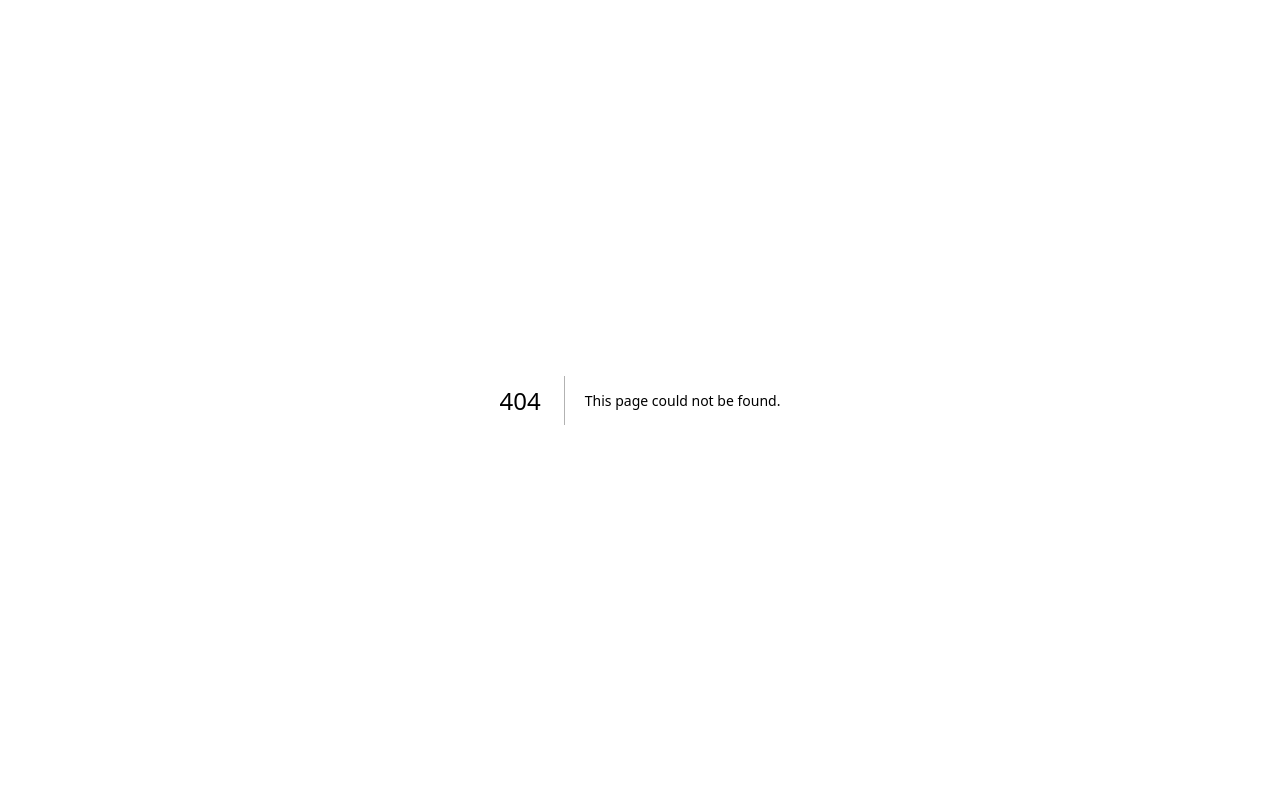
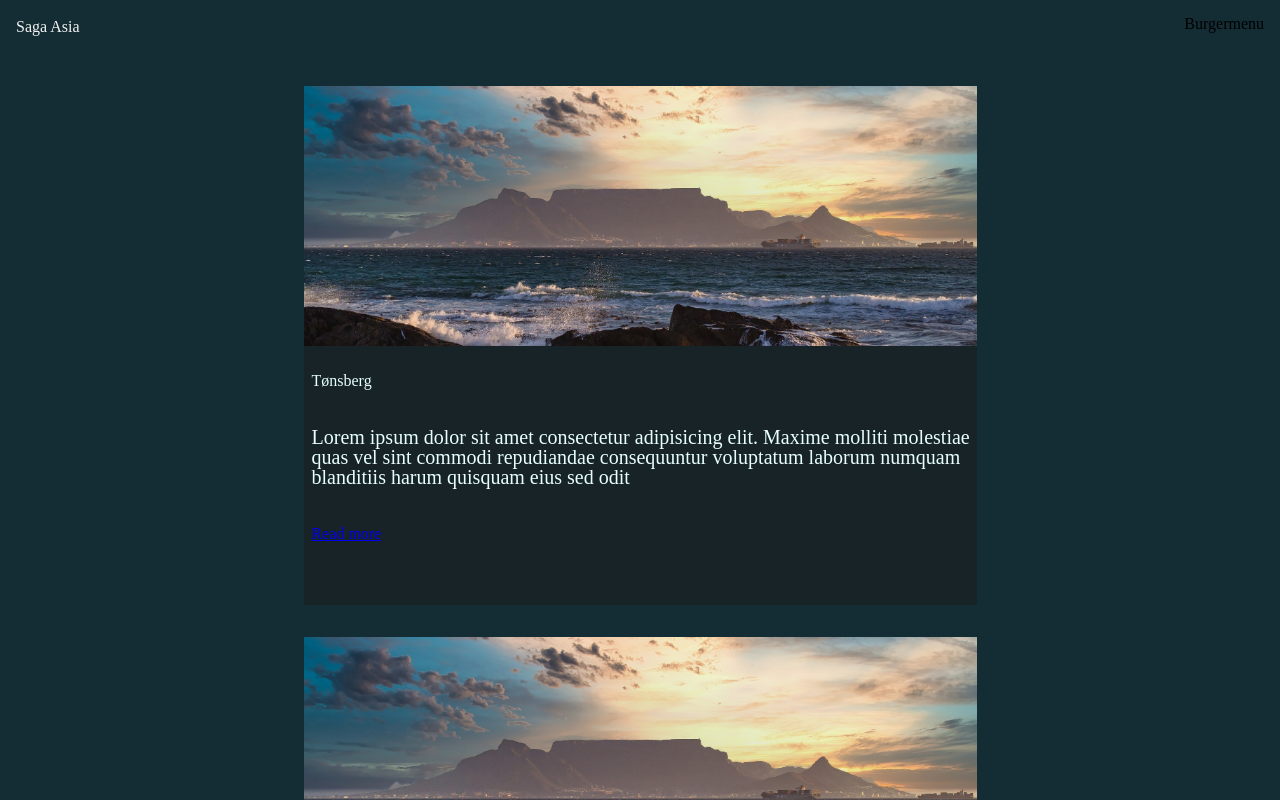
Before and after one commit to mobak88/Saga-Farmann, a Next.js app: page /destinations in a window 1280 px wide. Before the commit this address had no page. Shown: the top 800 px of the page. Built offline with nearby package versions, Linux system fonts and the light colour scheme.

Commit message:
created destinations page

```diff
--- /dev/null
+++ b/src/components/cards/destination-card/data.tsx
@@ -0,0 +1,55 @@
+import image from "../../../../public/assets/destination.jpg";
+
+const destinationsData = [
+  {
+    id: 1,
+    img: image,
+    header: "Tønsberg",
+    text: "Lorem ipsum dolor sit amet consectetur adipisicing elit. Maxime molliti molestiae quas vel sint commodi repudiandae consequuntur voluptatum laborum numquam blanditiis harum quisquam eius sed odit",
+  },
+
+  {
+    id: 2,
+    img: image,
+    header: "Lubeck",
+    text: "Lorem ipsum dolor sit amet consectetur adipisicing elit. Maxime molliti molestiae quas vel sint commodi repudiandae consequuntur voluptatum laborum numquam blanditiis harum quisquam eius sed odit",
+  },
+  {
+    id: 3,
+    img: image,
+    header: "Lubeck",
+    text: "Lorem ipsum dolor sit amet consectetur adipisicing elit. Maxime molliti molestiae quas vel sint commodi repudiandae consequuntur voluptatum laborum numquam blanditiis harum quisquam eius sed odit",
+  },
+  {
+    id: 4,
+    img: image,
+    header: "Lubeck",
+    text: "Lorem ipsum dolor sit amet consectetur adipisicing elit. Maxime molliti molestiae quas vel sint commodi repudiandae consequuntur voluptatum laborum numquam blanditiis harum quisquam eius sed odit",
+  },
+  {
+    id: 5,
+    img: image,
+    header: "Lubeck",
+    text: "Lorem ipsum dolor sit amet consectetur adipisicing elit. Maxime molliti molestiae quas vel sint commodi repudiandae consequuntur voluptatum laborum numquam blanditiis harum quisquam eius sed odit",
+  },
+  {
+    id: 6,
+    img: image,
+    header: "Lubeck",
+    text: "Lorem ipsum dolor sit amet consectetur adipisicing elit. Maxime molliti molestiae quas vel sint commodi repudiandae consequuntur voluptatum laborum numquam blanditiis harum quisquam eius sed odit",
+  },
+  {
+    id: 7,
+    img: image,
+    header: "Lubeck",
+    text: "Lorem ipsum dolor sit amet consectetur adipisicing elit. Maxime molliti molestiae quas vel sint commodi repudiandae consequuntur voluptatum laborum numquam blanditiis harum quisquam eius sed odit",
+  },
+  {
+    id: 8,
+    img: image,
+    header: "Lubeck",
+    text: "Lorem ipsum dolor sit amet consectetur adipisicing elit. Maxime molliti molestiae quas vel sint commodi repudiandae consequuntur voluptatum laborum numquam blanditiis harum quisquam eius sed odit",
+  },
+];
+
+export default destinationsData;
--- a/src/components/cards/destination-card/destination-card.module.css
+++ b/src/components/cards/destination-card/destination-card.module.css
@@ -1,8 +1,7 @@
 .card {
   width: 673px;
   height: 519px;
-  border: 2px solid black;
-  background-color: #172327;
+  background-color: var(--very-dark-blue);
 }
 
 .image-container {
@@ -22,7 +21,7 @@
 }
 
 .text-container {
-  color: #f2fef2;
+  color: var(--light-text-color);
   height: 40%;
   width: 100%;
   display: grid;
--- a/src/components/cards/destination-card/destination-card.tsx
+++ b/src/components/cards/destination-card/destination-card.tsx
@@ -1,9 +1,21 @@
 import React from "react";
-import Image from "next/image";
+import Image, { StaticImageData } from "next/image";
 import styles from "./destination-card.module.css";
 import image from "../../../../public/assets/destination.jpg";
 
-const DestinationCard = () => {
+interface DestinationsInterface {
+  image: StaticImageData;
+  header: string;
+  text: string;
+  link: string;
+}
+
+const DestinationCard = ({
+  image,
+  header,
+  text,
+  link,
+}: DestinationsInterface) => {
   return (
     <div className={styles.card}>
       <div className={styles["image-container"]}>
@@ -16,14 +28,9 @@ const DestinationCard = () => {
         />
       </div>
       <div className={styles["text-container"]}>
-        <h2>Destination</h2>
-        <p>
-          Lorem ipsum dolor sit amet consectetur adipisicing elit. Maxime
-          mollitia, molestiae quas vel sint commodi repudiandae consequuntur
-          voluptatum laborum numquam blanditiis harum quisquam eius sed odit
-          fugiat iusto fuga
-        </p>
-        <a href="#">Read more</a>
+        <h2>{header}</h2>
+        <p>{text}</p>
+        <a href="#"> {link}</a>
       </div>
     </div>
   );
--- /dev/null
+++ b/src/pages/destinations/destinations.module.css
@@ -0,0 +1,12 @@
+.wrapper {
+  background-color: var(--bg-dark-blue);
+}
+
+.card-container {
+  width: 100%;
+  display: flex;
+  justify-content: center;
+  flex-wrap: wrap;
+  gap: 32px;
+  margin-top: 32px;
+}
--- /dev/null
+++ b/src/pages/destinations/index.tsx
@@ -0,0 +1,28 @@
+import React from "react";
+import destinationsData from "@/components/cards/destination-card/data";
+import DestinationCard from "@/components/cards/destination-card/destination-card";
+import styles from "./destinations.module.css";
+import Layout from "@/components/navbar/layout";
+
+const Destinations = () => {
+  return (
+    <div className={styles.wrapper}>
+        <Layout/>
+      <div className={styles["card-container"]}>
+        {destinationsData.map((value) => {
+          return (
+            <DestinationCard
+              key={value.id}
+              image={value.img}
+              header={value.header}
+              text={value.text}
+              link={"Read more"}
+            />
+          );
+        })}
+      </div>
+    </div>
+  );
+};
+
+export default Destinations;
```
